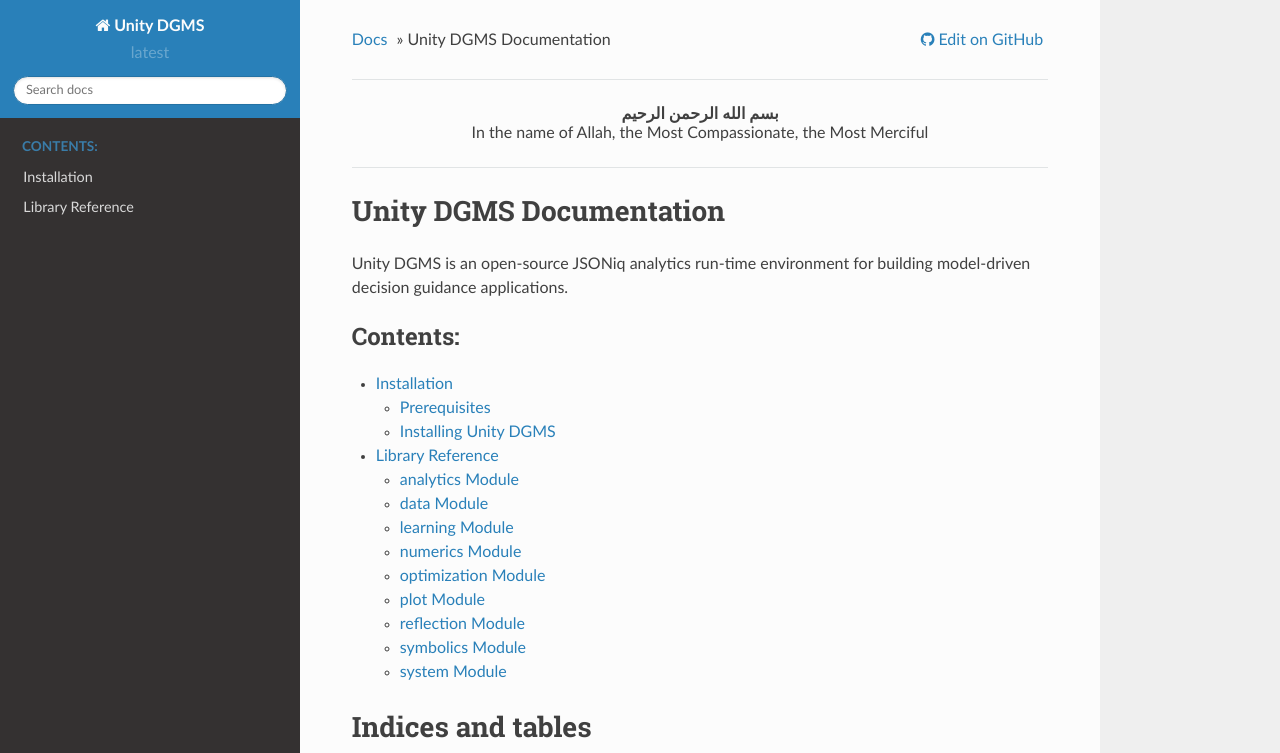
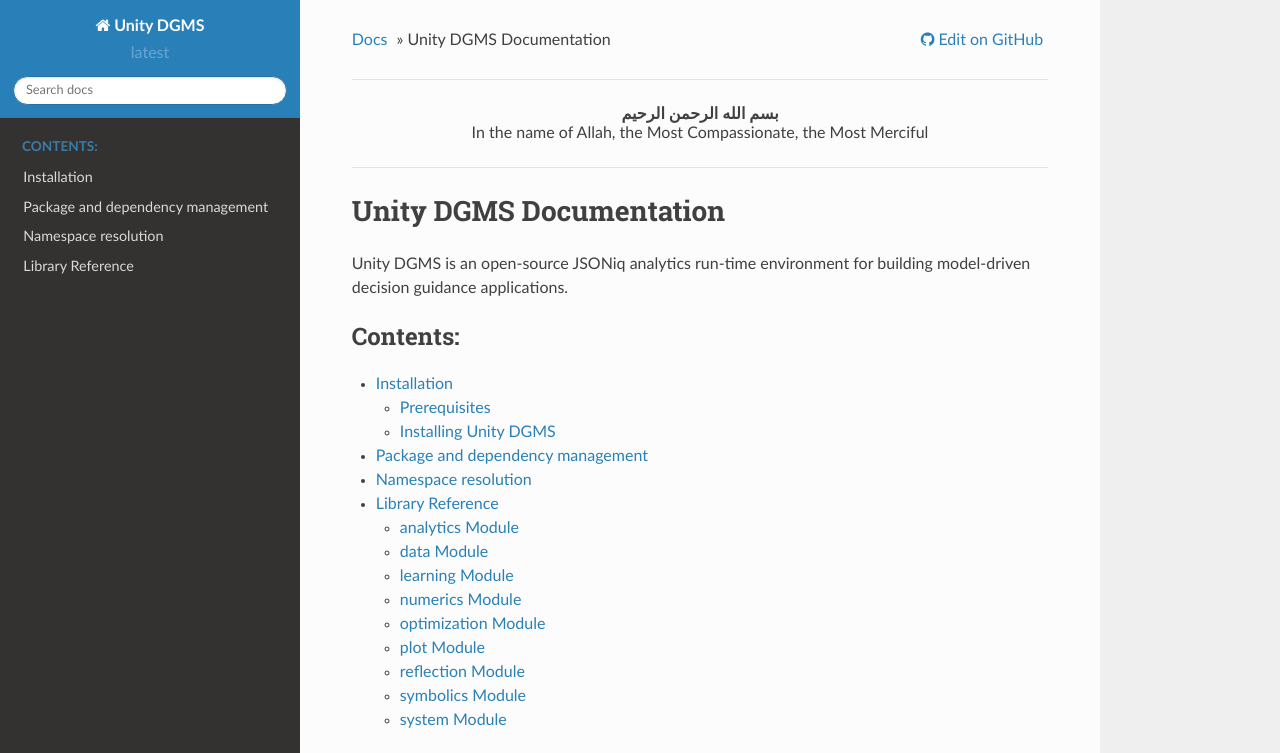
Before and after one commit to nachawati/unity, a website: page docs/html/index.html in a window 1280 px wide. Shown: the top 753 px of the page. Drawn offline with Linux system fonts and the light colour scheme.

Commit message:
Update index.html

```diff
--- a/docs/html/index.html
+++ b/docs/html/index.html
@@ -88,6 +88,8 @@
               <p class="caption"><span class="caption-text">Contents:</span></p>
 <ul>
 <li class="toctree-l1"><a class="reference internal" href="installation.html">Installation</a></li>
+<li class="toctree-l1"><a class="reference internal" href="packages.html">Package and dependency management</a></li>
+<li class="toctree-l1"><a class="reference internal" href="namespaces.html">Namespace resolution</a></li>
 <li class="toctree-l1"><a class="reference internal" href="library/index.html">Library Reference</a></li>
 </ul>
 
@@ -168,6 +170,8 @@
 <li class="toctree-l2"><a class="reference internal" href="installation.html#installing-unity-dgms">Installing Unity DGMS</a></li>
 </ul>
 </li>
+<li class="toctree-l1"><a class="reference internal" href="packages.html">Package and dependency management</a></li>
+<li class="toctree-l1"><a class="reference internal" href="namespaces.html">Namespace resolution</a></li>
 <li class="toctree-l1"><a class="reference internal" href="library/index.html">Library Reference</a><ul>
 <li class="toctree-l2"><a class="reference internal" href="library/analytics.html">analytics Module</a></li>
 <li class="toctree-l2"><a class="reference internal" href="library/data.html">data Module</a></li>
```
